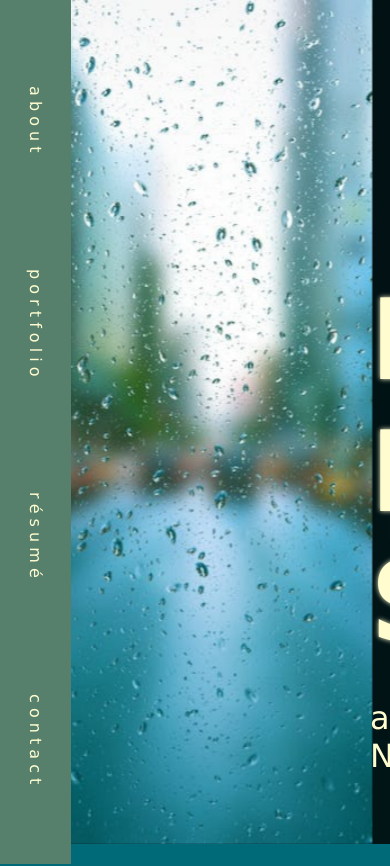
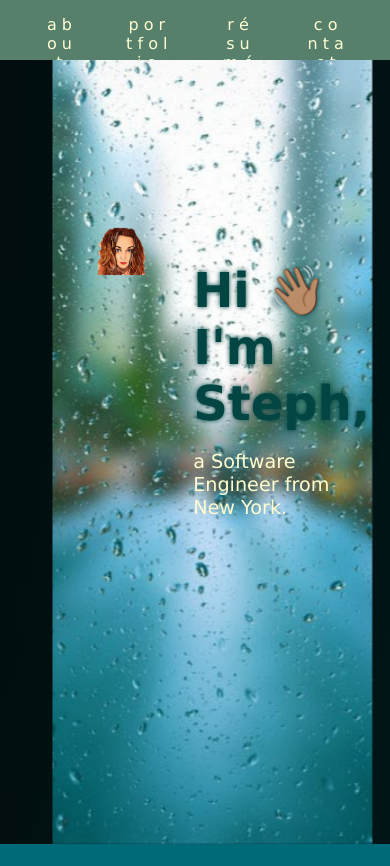
Before and after one commit to stephanie-115/portfolio, a React (Vite) app: page / in a window 390 px wide. Shown: the top 866 px of the page. Built offline with nearby package versions, Linux system fonts and the light colour scheme.

Commit message:
Implemented formspree

```diff
--- a/package.json
+++ b/package.json
@@ -12,6 +12,7 @@
   "dependencies": {
     "@emotion/react": "^11.11.3",
     "@emotion/styled": "^11.11.0",
+    "@formspree/react": "^2.5.1",
     "@fortawesome/free-brands-svg-icons": "^6.5.1",
     "@fortawesome/react-fontawesome": "^0.2.0",
     "@mui/icons-material": "^5.15.10",
--- a/src/components/Contact.jsx
+++ b/src/components/Contact.jsx
@@ -1,16 +1,13 @@
 import React from "react";
+import { useForm, ValidationError } from "@formspree/react";
 import github from "../assets/github.png";
 import envelope from "../assets/envelope.png";
 import linkedin from "../assets/linkedin.png";
 
-export default function Contact() {
+function ContactForm() {
+
   const email = "stephanie.terese@gmail.com";
-
-  const handleSubmit = (event) => {
-    event.preventDefault();
-    console.log("Form submitted!");
-  };
-
+  const [state, handleSubmit] = useForm("xdoqgljn");
 
   return (
     <section id="contact">
@@ -34,36 +31,51 @@ export default function Contact() {
             <img src={linkedin} className="icon" alt="LinkedIn" />
           </a>
         </div>
-        <form
-          className="contact-us-form"
-          id="contactUsForm"
-          onSubmit={handleSubmit}
-        >
+        {state.succeeded ? (
+          <h2 className="center-text">m e s s a g e <br />s e n t !</h2>
+        ) : (
+          <form onSubmit={handleSubmit} className="contact-us-form">
+            <label htmlFor="name"></label>
             <div className="input-row">
-            <input
-              type="text"
-              id="name"
-              name="name"
-              placeholder="n a m e"
-              required
+              <input id="name" type="text" name="name" placeholder="n a m e" />
+              <ValidationError
+                prefix="Name"
+                field="name"
+                errors={state.errors}
               />
               <input
+                id="email"
                 type="email"
-              id="email"
                 name="email"
                 placeholder="e m a i l"
-              required
+              />
+              <ValidationError
+                prefix="Email"
+                field="email"
+                errors={state.errors}
               />
               </div>
               <textarea
                 id="message"
                 name="message"
                 placeholder="m e s s a g e"
-            required
-          ></textarea>
-          <button type="submit">s e n d</button>
+              />
+              <ValidationError
+                prefix="Message"
+                field="message"
+                errors={state.errors}
+              />
+              <button type="submit" disabled={state.submitting}>
+                s u b m i t
+              </button>
+
           </form>
+        )}
       </div>
     </section>
   );
 }
+function App() {
+  return <ContactForm />;
+}
+export default App;
--- /dev/null
+++ b/src/components/DownloadButton.jsx
@@ -0,0 +1,23 @@
+import React from "react";
+
+const Button = ({ onClick, className, children }) => {
+  return (
+    <button onClick={onClick} className={className}>
+      {children}
+    </button>
+  );
+};
+
+const DownloadButton = () => {
+  const handleDownload = () => {
+    window.open("https://moccasin-trish-6.tiiny.site/", "_blank");
+  };
+
+  return (
+    <Button onClick={handleDownload} className="download-button">
+      d o w n l o a d
+    </Button>
+  );
+};
+
+export default DownloadButton;
--- a/src/components/Navbar.jsx
+++ b/src/components/Navbar.jsx
@@ -1,4 +1,4 @@
-//import React from 'react';
+import React from 'react';
 
 export default function Navbar() {
   return (
--- a/src/components/Resume.jsx
+++ b/src/components/Resume.jsx
@@ -5,6 +5,7 @@ import MuiAccordion from "@mui/material/Accordion";
 import MuiAccordionSummary from "@mui/material/AccordionSummary";
 import MuiAccordionDetails from "@mui/material/AccordionDetails";
 import Typography from "@mui/material/Typography";
+import DownloadButton from "./DownloadButton";
 
 const CustomQuestion = styled(Typography)({
   color: "#fffdd0",
@@ -259,6 +260,10 @@ export default function Resume() {
             </CustomAnswer>
           </AccordionDetails>
         </Accordion>
+        <div className="download-button-container">
+        <DownloadButton />
+        </div>
+
       </div>
     </section>
   );
--- a/src/index.css
+++ b/src/index.css
@@ -108,8 +108,8 @@ section {
 .navbar a {
   display: block;
   padding: 10px;
-  padding-top: 50px;
-  padding-bottom: 50px;
+  padding-top: 45px;
+  padding-bottom: 45px;
   writing-mode: vertical-lr;
   color: #fffdd0;
   text-decoration: none;
@@ -118,8 +118,9 @@ section {
 }
 
 .navbar a:hover {
-  background-color: #fffdd0;
-  color: #567f6c;
+  background-color:#024542;
+  color: #fffdd0;
+  border-radius: 5px;
 }
 
 .about-container {
@@ -127,7 +128,6 @@ section {
   color: #fffdd0;
   max-width: 800px;
   margin: 0 auto;
-  margin-bottom: 650px;
   margin-top: 50px;
 }
 
@@ -169,7 +169,7 @@ h2 {
   background-color: #567f6c;
   border-radius: 10px;
   box-sizing: border-box;
-  margin-bottom: 500px;
+  margin-bottom: 200px;
 }
 
 .portfolio-container h2 {
@@ -333,3 +333,97 @@ textarea::placeholder
 {
   text-align: center;
 }
+
+.download-button-container {
+  display: flex;
+  justify-content: center;
+  align-items: center;
+}
+
+.download-button {
+  width: auto;
+  margin: 20px 0 0 0;
+  background-color: #024542;
+  color: #fffdd0;
+  transition: background-color 0.3s, transform 0.3s;
+  padding: 15px;
+  font-size: large;
+  border: none;
+  border-radius: 10px;
+  cursor: pointer;
+  font-family: Verdana, Geneva, Tahoma, sans-serif;
+}
+.download-button:hover {
+  background-color: #567f6c;
+  color: #fffdd0;
+  transform: scale(1.1);
+}
+
+@media only screen and (max-width: 767px) {
+  .navbar {
+    position: fixed;
+    width: 100%;
+    height: auto;
+    top: 0;
+    left: 0;
+    height: 60px;
+    padding: 20px;
+    padding-top: 15px;
+    padding-bottom: 5px;
+    writing-mode: horizontal-tb;
+    text-align: center;
+    display: flex;
+    justify-content: space-around;
+    align-items: center;
+    box-sizing: border-box;
+  }
+
+  .navbar a {
+    padding: 10px;
+    height: 40px;
+    padding-top: 20px;
+    padding-bottom: 20px;
+    writing-mode: horizontal-tb;
+    margin: 0 10 px;
+  }
+
+  .foreground-container {
+    margin-top: 180px;
+    padding-left: 20px;
+    padding-right: 20px;
+  }
+
+  .background {
+    background-size: contain;
+  }
+
+  .text-content {
+    margin-top: 130px;
+    padding-left: 20px;
+    padding-right: 20px;
+    padding-top: 100px;
+
+  }
+
+  .title {
+    font-size: 3rem;
+    color: #024542;
+  }
+
+  .subtitle {
+    font-size: 1.2rem;
+  }
+
+  .about-textbox {
+    max-width: 500px;
+  }
+
+  .resume-container {
+    max-width: 500px;
+  }
+
+  .contact-container {
+    max-width: 500px;
+  }
+
+}
```
Also changed, not shown: 1 other file (tests, documents, lock files or other folders). Lines whose indentation alone changed are shown as unchanged.
